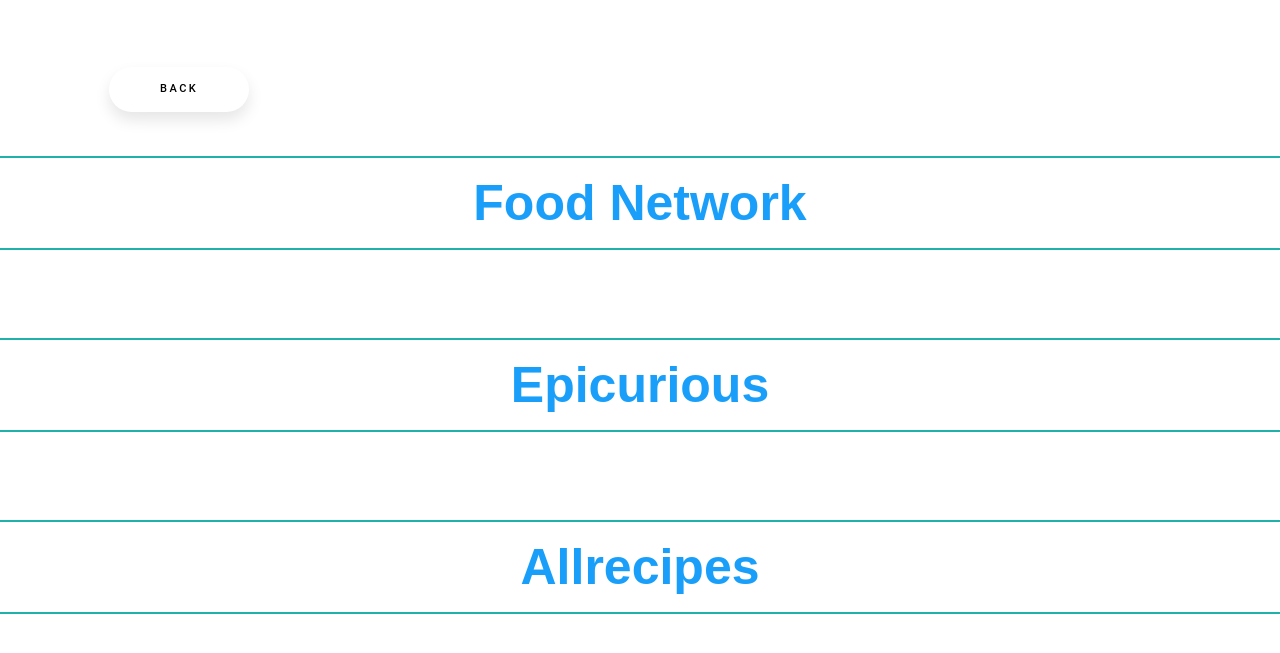
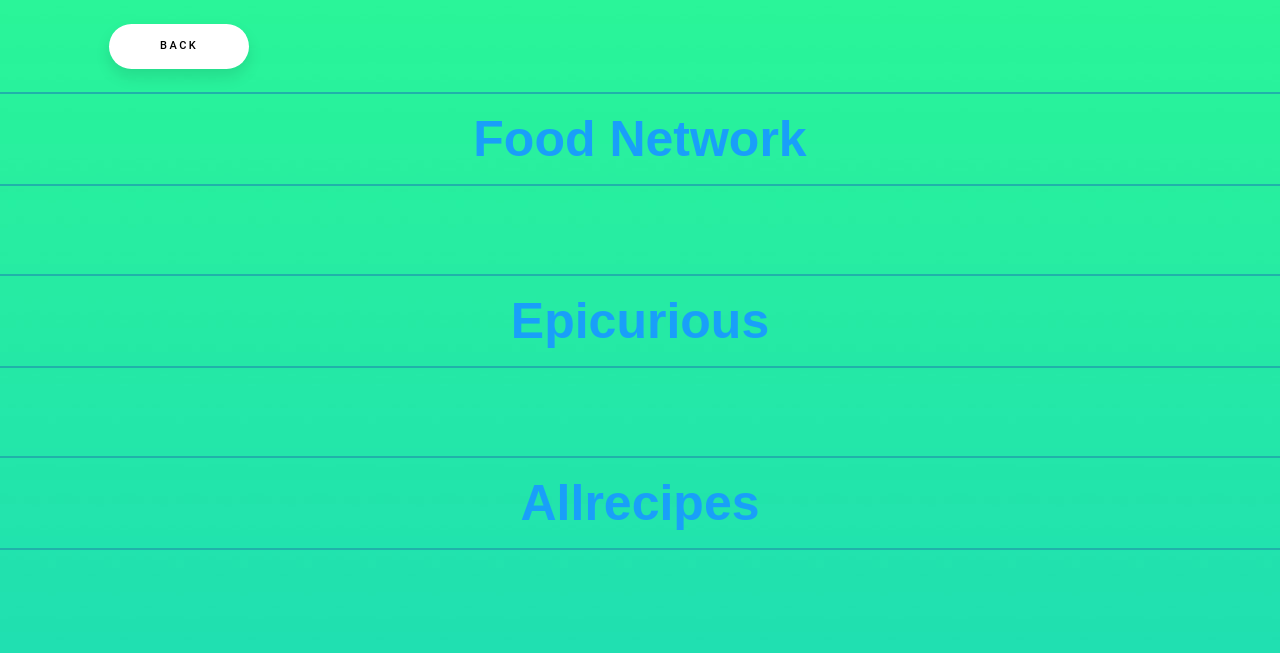
Before and after one commit to zacharysinger/recipes-from-refrigerator, a Flask app: template templates/results.html in a window 1280 px wide. Shown: the top 653 px of the page. Run offline with Flask 2, Linux system fonts and the light colour scheme; the template is opened without the code that fills it, so the values that code supplies are empty.

Commit message:
Update results.html

```diff
--- a/templates/results.html
+++ b/templates/results.html
@@ -19,30 +19,30 @@
     <script src="../static/scripts/jquery-3.5.1.min.js"></script>
 
 </head>
-<body>
+<body class="background">
 
 <!-- add in table of contents for food network, epicurious, and all recipes
     that moves with the screen so it is easy to access, either have back button always
     move with screen or have it part of side bar with contents
+
+    on index page can also have a loading bar if it is not already in database
 -->
 
-<br>
 <br>
 
 <div class="row">
 
     <div class="col-md-1"></div>
 
-
     <div class="col-md-1">
         <a href="{{ url_for('index') }}">
-            <button class="button">Back</button>
+            <button class="button back_button">Back</button>
         </a>
     </div>
 
-
 </div>
 
+<br>
 <br>
 
 <h1 class="center entry-title">
```
